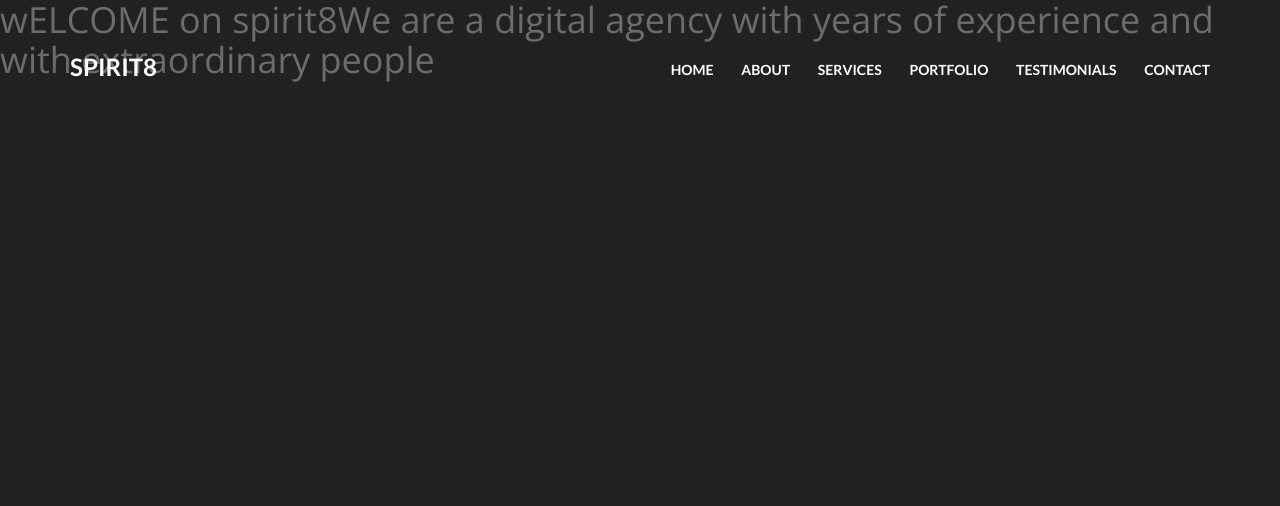
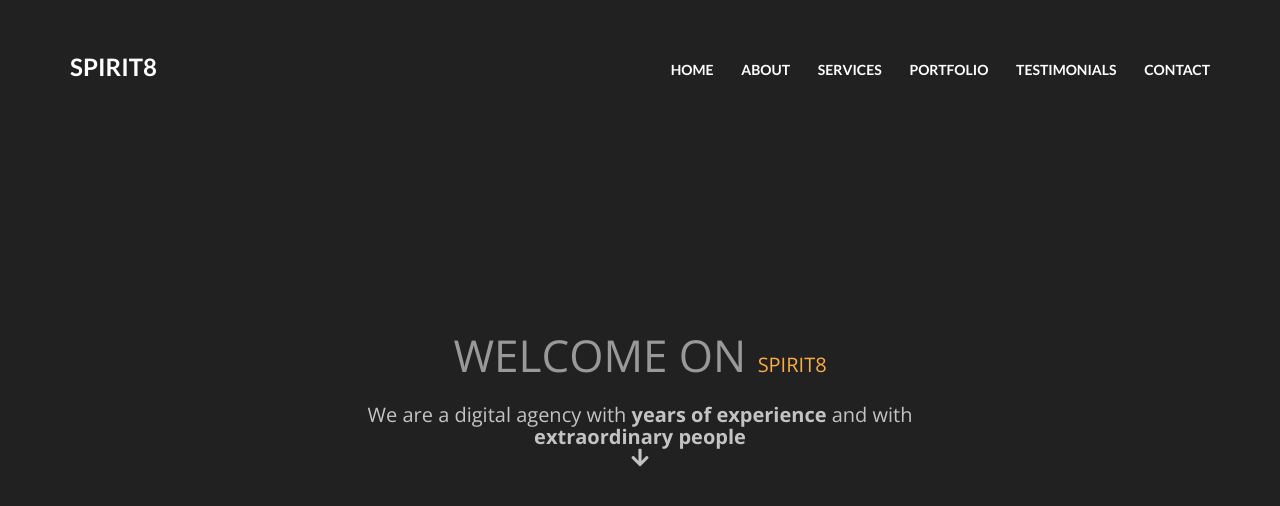
Before and after one commit to TarasKostivi/welcome-on-sprint, a plain HTML site: page index.html in a window 1280 px wide. Drawn offline with nearby package versions, Linux system fonts and the light colour scheme.

Commit message:
inner redi

```diff
--- a/css/style.css
+++ b/css/style.css
@@ -126,5 +126,36 @@ img{
 .inner{
     height: 100vh;
     background: url("../img/inner.jpg") no-repeat center / cover;
+    padding-top: 139px;
+    text-align: center;
+    position: relative;
+}
+.inner-content{
+    position: absolute;
+    left: 50%;
+    top: 50%;
+    transform: translate(-50%, -50%);
+
+}
+.inner-content h1{
+    font-size: 44px;
+    text-transform: uppercase;
+    color: #999999;
+}
+.inner-content h1 span{
+    font-size: 20px;
+    color: #fcac45;
+    font-family: "Open sans";
+}
+.inner-content h1 .sub-title{
+    padding-top: 25px;
+    display: block;
+    color: #c3c3c3;
+    text-transform: none;
+}
+.inner-content .border-oval{
+    color: #c3c3c3;
+    font-size: 20px;
+
 }
 /* Custom style end */
--- a/index.html
+++ b/index.html
@@ -9,6 +9,9 @@
     <!-- Google fonts -->
     <link href="https://fonts.googleapis.com/css?family=Lato:400,700" rel="stylesheet">
     <link href="https://fonts.googleapis.com/css?family=Open+Sans:300,400,600,700" rel="stylesheet">
+
+    <!-- fontaweasome -->
+    <link rel="stylesheet" href="https://use.fontawesome.com/releases/v5.2.0/css/all.css" integrity="sha384-hWVjflwFxL6sNzntih27bfxkr27PmbbK/iSvJ+a4+0owXq79v+lsFkW54bOGbiDQ" crossorigin="anonymous">
 
     <!-- Bootstrap -->
     <link href="css/bootstrap.min.css" rel="stylesheet">
@@ -44,8 +47,9 @@
     </header>
     <main class="main">
         <div class="inner">
-            <div class="inner-conetent">
-                <h1>wELCOME on spirit8<span>We are a digital agency with years of experience and with extraordinary people</span></h1>
+            <div class="inner-content">
+                <h1>wELCOME on <span>spirit8</span> <span class="sub-title">We are a digital agency with <b>years of experience</b> and with <b>extraordinary people</b></span></h1>
+                <a href=""><i class="fas fa-arrow-down border-oval"></i></a>
             </div>
         </div>
     </main>
```
